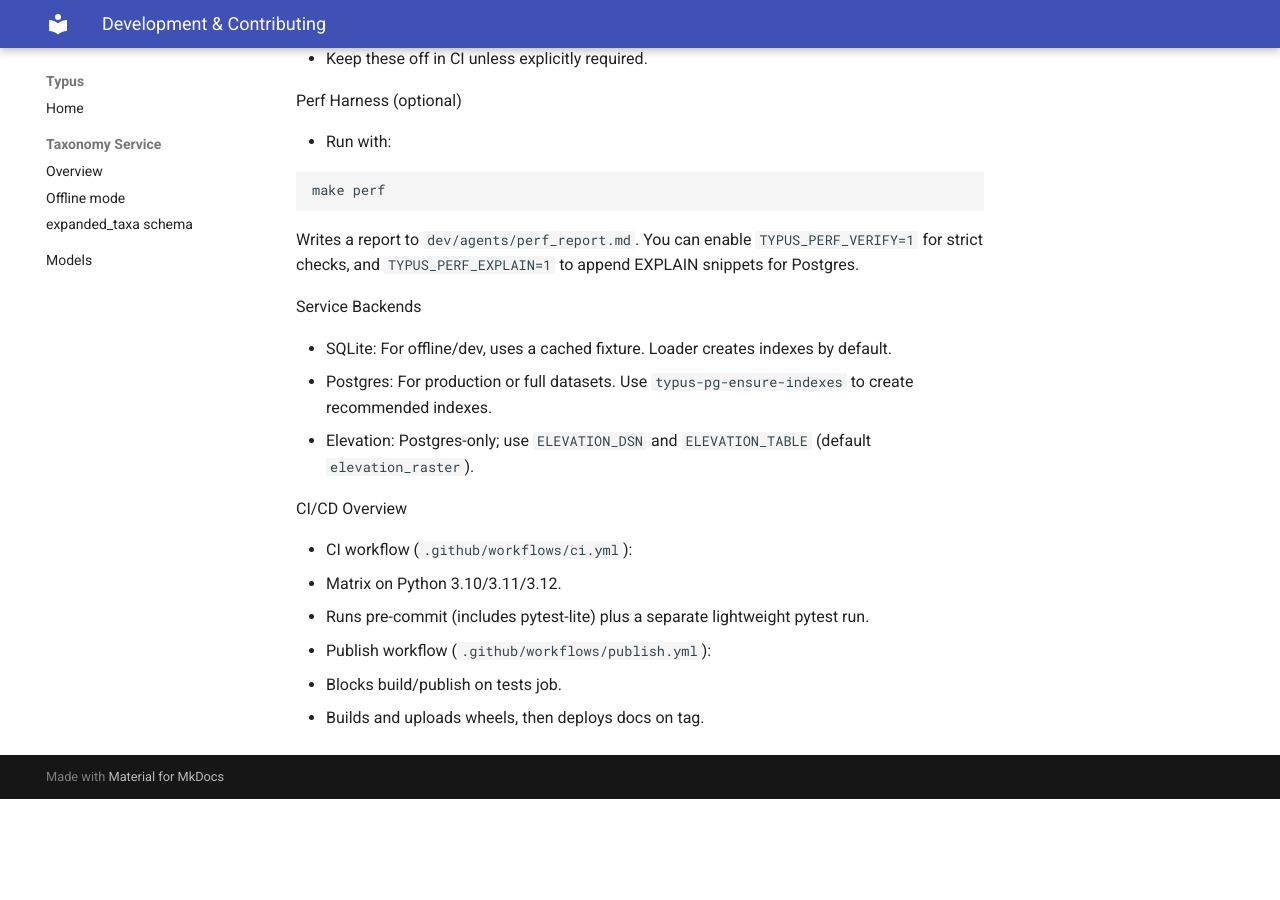
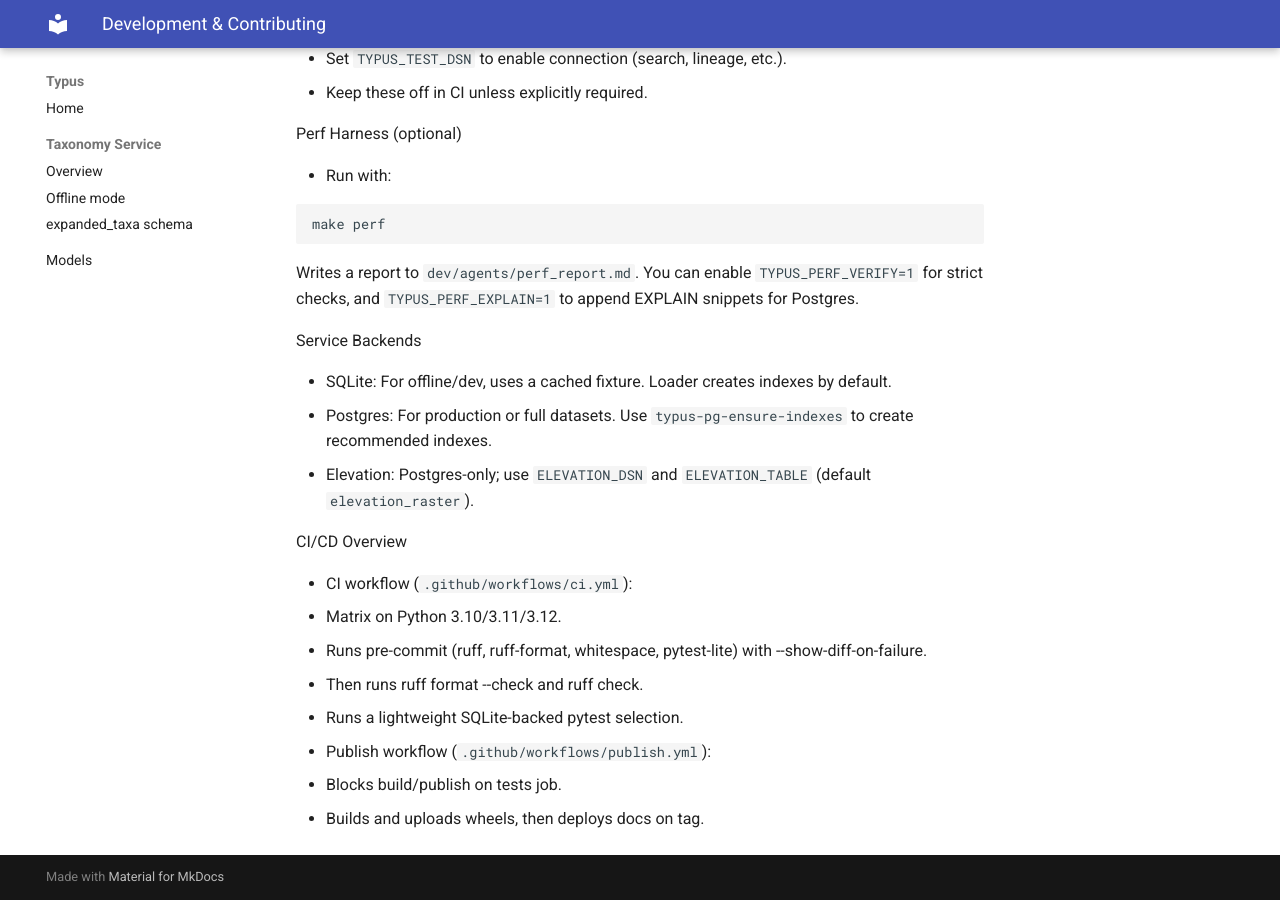
Before and after one commit to polli-labs/typus, an MkDocs documentation site: the page built from docs/contributing.md, in a window 1280 px wide and 900 px high, scrolled down 988 px. Built offline with MkDocs 1.6.1 and Material for MkDocs 9.7.7, drawn with Linux system fonts in a browser that asks for light colours; before the commit the page ends 1787 px from its top, so only the background shows below that; some of the changed text lies outside the part shown.

Commit message:
style: apply ruff-format fixes (tests)

````diff
--- a/.pre-commit-config.yaml
+++ b/.pre-commit-config.yaml
@@ -3,7 +3,6 @@
     rev: v0.4.4
     hooks:
       - id: ruff
-        args: ["--fix"]
       - id: ruff-format
   - repo: https://github.com/pre-commit/pre-commit-hooks
     rev: v4.6.0
--- a/docs/contributing.md
+++ b/docs/contributing.md
@@ -20,7 +20,8 @@
 ```
 
 - Hooks run on commit and in CI:
-  - ruff (lint + format check)
+  - ruff (lint only)
+  - ruff-format (auto-format; will fail the hook if it changes files)
   - whitespace/yaml fixers
   - pytest-lite (a fast subset; see below)
 
@@ -60,7 +61,9 @@
 
 - CI workflow (`.github/workflows/ci.yml`):
   - Matrix on Python 3.10/3.11/3.12.
-  - Runs pre-commit (includes pytest-lite) plus a separate lightweight pytest run.
+  - Runs pre-commit (ruff, ruff-format, whitespace, pytest-lite) with --show-diff-on-failure.
+  - Then runs ruff format --check and ruff check.
+  - Runs a lightweight SQLite-backed pytest selection.
 - Publish workflow (`.github/workflows/publish.yml`):
   - Blocks build/publish on tests job.
   - Builds and uploads wheels, then deploys docs on tag.
````
Also changed, not shown: README.md (+1 -1 lines), 3 other files.
